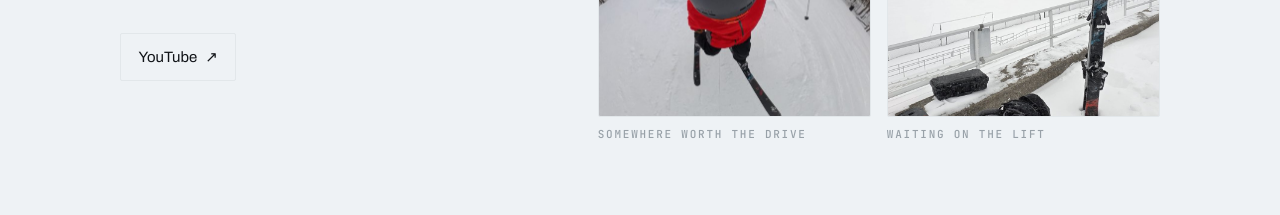
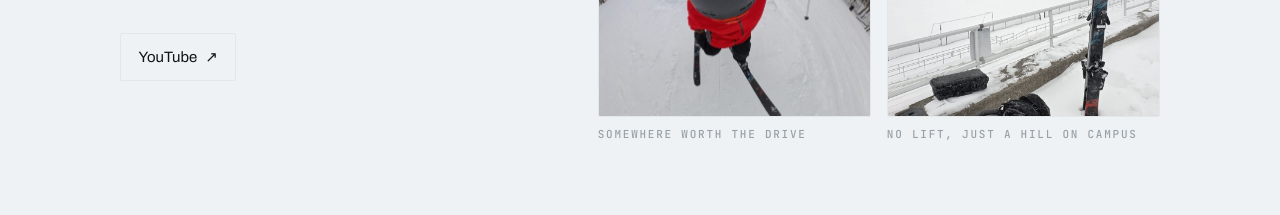
Before and after one commit to McArctic/Personal-Website, a Vue app: page / in a window 1280 px wide. Shown: the part 6640-6855 px from the top of the page. Built offline with nearby package versions, Linux system fonts and the light colour scheme.

Commit message:
Fix the campus hill caption
There is no lift in that photo. It's a hill at school, skied on foot.

```diff
--- a/src/content/profile.js
+++ b/src/content/profile.js
@@ -46,7 +46,7 @@ export const profile = {
       {
         src: '/img/ski/gear.jpg',
         alt: 'Skis planted in the snow next to a helmet and pack, snow coming down',
-        caption: 'Waiting on the lift',
+        caption: 'No lift, just a hill on campus',
       },
     ],
   },
```
